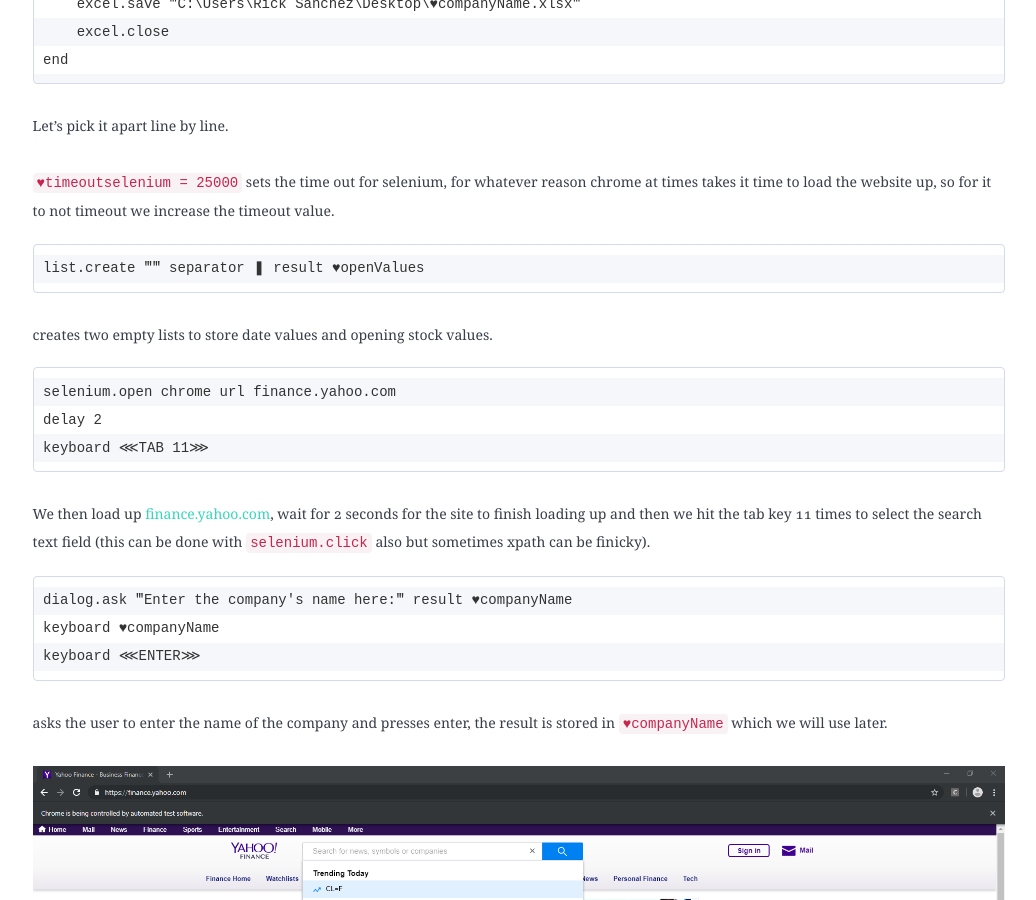
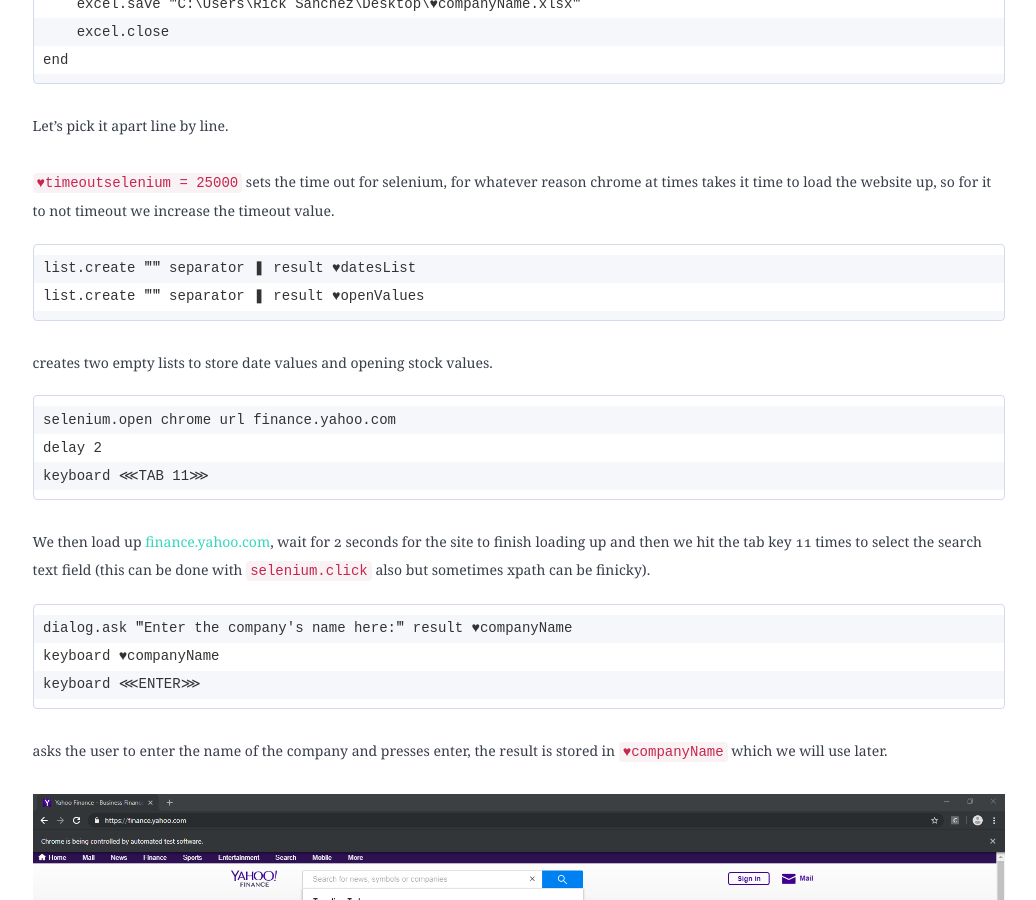
Before and after one commit to RookieIndieDev/RookieIndieDev.github.io, a Jekyll site: the page stockmd.html, which Jekyll copies as it is, in a window 1280 px wide and 900 px high, scrolled down 1711 px. Shown: the whole window, without its empty margins (121-1157 px from the left). Built offline with Jekyll 4.4.1, drawn with Linux system fonts in a browser that asks for light colours; nearby versions of some CDN libraries.

Commit message:
fixed a code section

```diff
--- a/stockmd.html
+++ b/stockmd.html
@@ -58,43 +58,44 @@ end
 </code></pre>
 <p class="has-line-data" data-line-start="62" data-line-end="63">Let’s pick it apart line by line.</p>
 <p class="has-line-data" data-line-start="64" data-line-end="65"><code>♥timeoutselenium = 25000</code> sets the time out for selenium, for whatever reason chrome at times takes it time to load the website up, so for it to not timeout we increase the timeout value.</p>
-<pre><code class="has-line-data" data-line-start="67" data-line-end="69" class="language-list.create">list.create ‴‴ separator ❚ result ♥openValues
+<pre><code class="has-line-data" data-line-start="67" data-line-end="70">list.create ‴‴ separator ❚ result ♥datesList
+list.create ‴‴ separator ❚ result ♥openValues
 </code></pre>
-<p class="has-line-data" data-line-start="69" data-line-end="70">creates two empty lists to store date values and opening stock values.</p>
-<pre><code class="has-line-data" data-line-start="72" data-line-end="76">selenium.open chrome url finance.yahoo.com
+<p class="has-line-data" data-line-start="70" data-line-end="71">creates two empty lists to store date values and opening stock values.</p>
+<pre><code class="has-line-data" data-line-start="73" data-line-end="77">selenium.open chrome url finance.yahoo.com
 delay 2
 keyboard ⋘TAB 11⋙
 </code></pre>
-<p class="has-line-data" data-line-start="76" data-line-end="77">We then load up <a href="http://finance.yahoo.com">finance.yahoo.com</a>, wait for 2 seconds for the site to finish loading up and then we hit the tab key 11 times to select the search text field (this can be done with <code>selenium.click</code> also but sometimes xpath can be finicky).</p>
-<pre><code class="has-line-data" data-line-start="80" data-line-end="84">dialog.ask ‴Enter the company's name here:‴ result ♥companyName
+<p class="has-line-data" data-line-start="77" data-line-end="78">We then load up <a href="http://finance.yahoo.com">finance.yahoo.com</a>, wait for 2 seconds for the site to finish loading up and then we hit the tab key 11 times to select the search text field (this can be done with <code>selenium.click</code> also but sometimes xpath can be finicky).</p>
+<pre><code class="has-line-data" data-line-start="81" data-line-end="85">dialog.ask ‴Enter the company's name here:‴ result ♥companyName
 keyboard ♥companyName
 keyboard ⋘ENTER⋙
 </code></pre>
-<p class="has-line-data" data-line-start="84" data-line-end="85">asks the user to enter the name of the company and presses enter, the result is stored in <code>♥companyName</code> which we will use later.</p>
-<p class="has-line-data" data-line-start="86" data-line-end="87"><img src="http://rookieindiedev.github.io/EnterCompanyName.png" alt=""></p>
-<pre><code class="has-line-data" data-line-start="90" data-line-end="92">selenium.click search /html/body/div[1]/div/div/div[1]/div/div[2]/div/div/div[5]/section/div/ul/li[5]/a/span by xpath
+<p class="has-line-data" data-line-start="85" data-line-end="86">asks the user to enter the name of the company and presses enter, the result is stored in <code>♥companyName</code> which we will use later.</p>
+<p class="has-line-data" data-line-start="87" data-line-end="88"><img src="http://rookieindiedev.github.io/EnterCompanyName.png" alt=""></p>
+<pre><code class="has-line-data" data-line-start="91" data-line-end="93">selenium.click search /html/body/div[1]/div/div/div[1]/div/div[2]/div/div/div[5]/section/div/ul/li[5]/a/span by xpath
 </code></pre>
-<p class="has-line-data" data-line-start="92" data-line-end="93">We then click the “Historical Data” section by searching for it using it’s xpath.</p>
-<p class="has-line-data" data-line-start="94" data-line-end="95"><img src="http://rookieindiedev.github.io/HistoricalData.png" alt=""></p>
-<p class="has-line-data" data-line-start="96" data-line-end="99">Now let’s take a look at the three procedures:<br>
+<p class="has-line-data" data-line-start="93" data-line-end="94">We then click the “Historical Data” section by searching for it using it’s xpath.</p>
+<p class="has-line-data" data-line-start="95" data-line-end="96"><img src="http://rookieindiedev.github.io/HistoricalData.png" alt=""></p>
+<p class="has-line-data" data-line-start="97" data-line-end="100">Now let’s take a look at the three procedures:<br>
 <code>getLastTenDates, getLastTenOpenValues, enterIntoExcel</code><br>
 Let’s look at the line <code>selenium.gettext search/html/body/div[1]/div/div/div[1]/div/div[3]/div[1]/div/div[2]/section/div[2]/table/tbody/tr[♥i]/td[1]/span by xpath result ♥dateRowValue</code> in getLastTenDates.</p>
-<p class="has-line-data" data-line-start="100" data-line-end="101">All the data on the website is stored in a HTML Table. So that makes it easy for us to access every row and column in the table to get the data we want.</p>
-<p class="has-line-data" data-line-start="102" data-line-end="103"><img src="rookieindiedev.github.io/Table.png" alt=""></p>
-<p class="has-line-data" data-line-start="104" data-line-end="105">If we take a look at the xpath for the rows of the table, all of them are of the form <code>&quot;/html/body/div[1]/div/div/div[1]/div/div[3]/div[1]/div/div[2]/section/div[2]/table/tbody/tr[1]/td[1]/span&quot;, &quot;/html/body/div[1]/div/div/div[1]/div/div[3]/div[1]/div/div[2]/section/div[2]/table/tbody/tr[2]/td[1]/span&quot;</code> etc.,</p>
-<p class="has-line-data" data-line-start="106" data-line-end="107">So by changing the value of <code>/tbody/tr[x]/td[y]</code> in the xpath string (x and y being the row number and y being the column number), we can access different elements of the table.</p>
-<p class="has-line-data" data-line-start="108" data-line-end="109">We do this by <code>selenium.gettext search /html/body/div[1]/div/div/div[1]/div/div[3]/div[1]/div/div[2]/section/div[2]/table/tbody/tr[♥i]/td[1]/span by xpath result ♥dateRowValue</code> where <code>♥i</code> is the row number which we iterate through with the for loop from 1 to 11.</p>
-<p class="has-line-data" data-line-start="110" data-line-end="111">We then add the values obtained to a list <code>♥datesList</code> with the statement <code>list.add ♥datesList toadd ♥dateRowValue timeout 25000</code>.</p>
-<p class="has-line-data" data-line-start="112" data-line-end="114">Similarly with <code>getLastTenOpenValues</code> we modify the xpath with a for loop but we set the <code>/tbody/tr[x]/td[y]</code> to<br>
+<p class="has-line-data" data-line-start="101" data-line-end="102">All the data on the website is stored in a HTML Table. So that makes it easy for us to access every row and column in the table to get the data we want.</p>
+<p class="has-line-data" data-line-start="103" data-line-end="104"><img src="rookieindiedev.github.io/Table.png" alt=""></p>
+<p class="has-line-data" data-line-start="105" data-line-end="106">If we take a look at the xpath for the rows of the table, all of them are of the form <code>&quot;/html/body/div[1]/div/div/div[1]/div/div[3]/div[1]/div/div[2]/section/div[2]/table/tbody/tr[1]/td[1]/span&quot;, &quot;/html/body/div[1]/div/div/div[1]/div/div[3]/div[1]/div/div[2]/section/div[2]/table/tbody/tr[2]/td[1]/span&quot;</code> etc.,</p>
+<p class="has-line-data" data-line-start="107" data-line-end="108">So by changing the value of <code>/tbody/tr[x]/td[y]</code> in the xpath string (x and y being the row number and y being the column number), we can access different elements of the table.</p>
+<p class="has-line-data" data-line-start="109" data-line-end="110">We do this by <code>selenium.gettext search /html/body/div[1]/div/div/div[1]/div/div[3]/div[1]/div/div[2]/section/div[2]/table/tbody/tr[♥i]/td[1]/span by xpath result ♥dateRowValue</code> where <code>♥i</code> is the row number which we iterate through with the for loop from 1 to 11.</p>
+<p class="has-line-data" data-line-start="111" data-line-end="112">We then add the values obtained to a list <code>♥datesList</code> with the statement <code>list.add ♥datesList toadd ♥dateRowValue timeout 25000</code>.</p>
+<p class="has-line-data" data-line-start="113" data-line-end="115">Similarly with <code>getLastTenOpenValues</code> we modify the xpath with a for loop but we set the <code>/tbody/tr[x]/td[y]</code> to<br>
 <code>/tbody/tr[♥i]/td[2]</code> since we want the second column of our table.</p>
-<p class="has-line-data" data-line-start="115" data-line-end="116">We then store those values in another list <code>♥openValues</code> with the statement <code>list.add ♥openValues toadd ♥OpenRowValue timeout 25000</code>.</p>
-<p class="has-line-data" data-line-start="117" data-line-end="118">Finally let’s look at the <code>enterIntoExcel</code> Procedure:</p>
-<pre><code class="has-line-data" data-line-start="119" data-line-end="122">    excel.setvalue row 1 colname A value ‴Date‴
+<p class="has-line-data" data-line-start="116" data-line-end="117">We then store those values in another list <code>♥openValues</code> with the statement <code>list.add ♥openValues toadd ♥OpenRowValue timeout 25000</code>.</p>
+<p class="has-line-data" data-line-start="118" data-line-end="119">Finally let’s look at the <code>enterIntoExcel</code> Procedure:</p>
+<pre><code class="has-line-data" data-line-start="120" data-line-end="123">    excel.setvalue row 1 colname A value ‴Date‴
     excel.setvalue colname B row 1 value ‴Open Value‴
 </code></pre>
-<p class="has-line-data" data-line-start="122" data-line-end="123">With those lines we set A1 and B1 to &quot;Date&quot;and “Open Value” respectively.</p>
-<p class="has-line-data" data-line-start="124" data-line-end="125">Next, we iterate through the lists and enter them in the cell ranges A2 to A11 and B2 to B11 for the dates and the open values respectively:</p>
-<pre><code class="has-line-data" data-line-start="126" data-line-end="134">    for ♥i from 2 to 11
+<p class="has-line-data" data-line-start="123" data-line-end="124">With those lines we set A1 and B1 to &quot;Date&quot;and “Open Value” respectively.</p>
+<p class="has-line-data" data-line-start="125" data-line-end="126">Next, we iterate through the lists and enter them in the cell ranges A2 to A11 and B2 to B11 for the dates and the open values respectively:</p>
+<pre><code class="has-line-data" data-line-start="127" data-line-end="135">    for ♥i from 2 to 11
         excel.setvalue row ♥i colname A value ♥datesList⟦♥i⟧
     end
 
@@ -102,9 +103,9 @@ Let’s look at the line <code>selenium.gettext search/html/body/div[1]/div/div/
         excel.setvalue row ♥i colname B value ♥openValues⟦♥i⟧
     end
 </code></pre>
-<p class="has-line-data" data-line-start="135" data-line-end="137">We then save and exit out of the excel document.<br>
+<p class="has-line-data" data-line-start="136" data-line-end="138">We then save and exit out of the excel document.<br>
 <img src="http://rookieindiedev.github.io/Excel.png" alt=""></p>
-<p class="has-line-data" data-line-start="138" data-line-end="139">And that’s it! Pretty simple automation to get stock values for companies you’re interested in. This can of course be extended quite easily, if you want to get more than just 10 values, just change the loop variables in the loops for getting the values from the site and the loops for entering them into the excel sheet, as long as it stays within a certain range it should be fine. You can also extend it to get values of multiple companies by calling the functions in a loop for each company you want, with a <code>dialog.ask</code> in front for each iteration of the loop.</p>
-<p class="has-line-data" data-line-start="140" data-line-end="141"><a href="https://gist.github.com/RookieIndieDev/d18b1eadc1dd3e328f21663e1a4e5386">Here’s a link to the Gist file!</a></p>
+<p class="has-line-data" data-line-start="139" data-line-end="140">And that’s it! Pretty simple automation to get stock values for companies you’re interested in. This can of course be extended quite easily, if you want to get more than just 10 values, just change the loop variables in the loops for getting the values from the site and the loops for entering them into the excel sheet, as long as it stays within a certain range it should be fine. You can also extend it to get values of multiple companies by calling the functions in a loop for each company you want, with a <code>dialog.ask</code> in front for each iteration of the loop.</p>
+<p class="has-line-data" data-line-start="141" data-line-end="142"><a href="https://gist.github.com/RookieIndieDev/d18b1eadc1dd3e328f21663e1a4e5386">Here’s a link to the Gist file!</a></p>
 
 </body></html>
```
